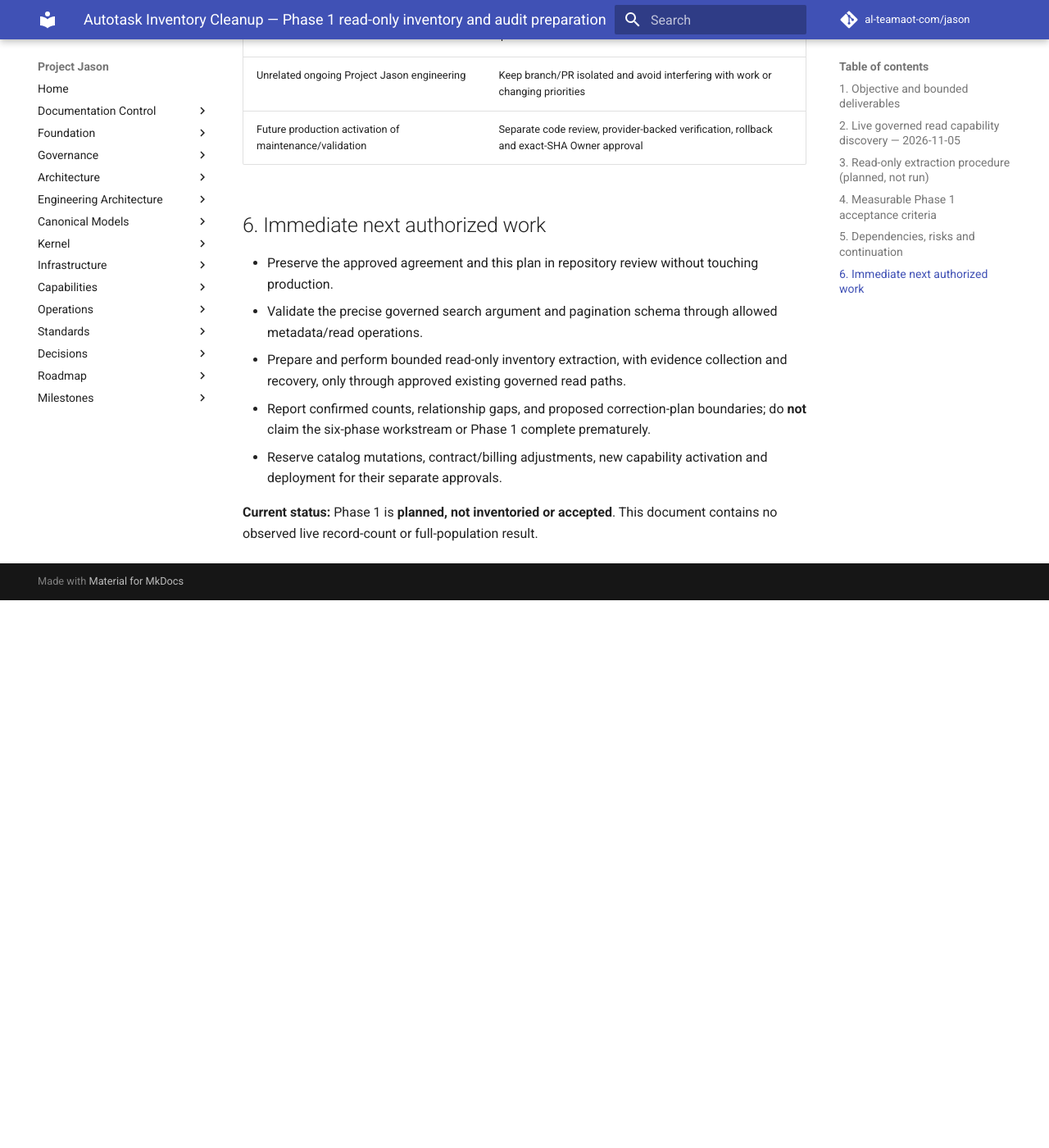
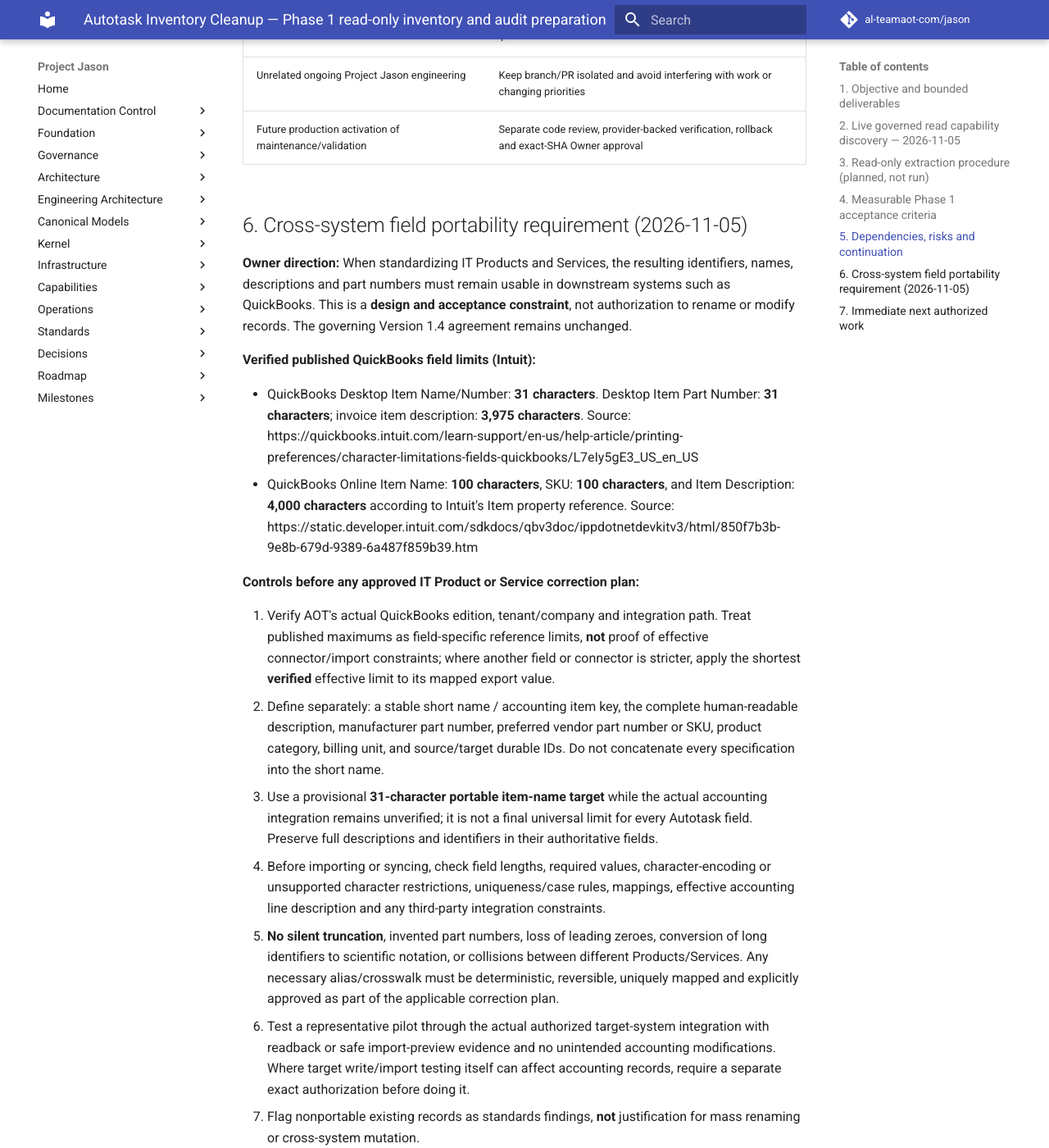
Before and after one commit to al-teamaot-com/jason, an MkDocs documentation site: the page built from docs/operations/Autotask-Catalog-Phase-1-Read-Only-Inventory-Plan.md, in a window 1280 px wide and 1400 px high, scrolled down 4434 px. Shown: the whole window at 82% size. Built offline with MkDocs 1.6.1 and Material for MkDocs 9.7.7, drawn with Linux system fonts in a browser that asks for light colours; comment, search, counter and statistics services are not loaded; before the commit the page ends 5166 px from its top, so only the background shows below that; some of the changed text lies outside the part shown.

Commit message:
docs: capture Owner cross-system QuickBooks field-portability constraint

```diff
--- a/docs/operations/Autotask-Catalog-Phase-1-Read-Only-Inventory-Plan.md
+++ b/docs/operations/Autotask-Catalog-Phase-1-Read-Only-Inventory-Plan.md
@@ -74,7 +74,28 @@
 | Unrelated ongoing Project Jason engineering | Keep branch/PR isolated and avoid interfering with work or changing priorities |
 | Future production activation of maintenance/validation | Separate code review, provider-backed verification, rollback and exact-SHA Owner approval |
 
-## 6. Immediate next authorized work
+## 6. Cross-system field portability requirement (2026-11-05)
+
+**Owner direction:** When standardizing IT Products and Services, the resulting identifiers, names, descriptions and part numbers must remain usable in downstream systems such as QuickBooks. This is a **design and acceptance constraint**, not authorization to rename or modify records. The governing Version 1.4 agreement remains unchanged.
+
+**Verified published QuickBooks field limits (Intuit):**
+
+- QuickBooks Desktop Item Name/Number: **31 characters**. Desktop Item Part Number: **31 characters**; invoice item description: **3,975 characters**. Source: https://quickbooks.intuit.com/learn-support/en-us/help-article/printing-preferences/character-limitations-fields-quickbooks/L7eIy5gE3_US_en_US
+- QuickBooks Online Item Name: **100 characters**, SKU: **100 characters**, and Item Description: **4,000 characters** according to Intuit's Item property reference. Source: https://static.developer.intuit.com/sdkdocs/qbv3doc/ippdotnetdevkitv3/html/850f7b3b-9e8b-679d-9389-6a487f859b39.htm
+
+**Controls before any approved IT Product or Service correction plan:**
+
+1. Verify AOT's actual QuickBooks edition, tenant/company and integration path. Treat published maximums as field-specific reference limits, **not** proof of effective connector/import constraints; where another field or connector is stricter, apply the shortest **verified** effective limit to its mapped export value.
+2. Define separately: a stable short name / accounting item key, the complete human-readable description, manufacturer part number, preferred vendor part number or SKU, product category, billing unit, and source/target durable IDs. Do not concatenate every specification into the short name.
+3. Use a provisional **31-character portable item-name target** while the actual accounting integration remains unverified; it is not a final universal limit for every Autotask field. Preserve full descriptions and identifiers in their authoritative fields.
+4. Before importing or syncing, check field lengths, required values, character-encoding or unsupported character restrictions, uniqueness/case rules, mappings, effective accounting line description and any third-party integration constraints.
+5. **No silent truncation**, invented part numbers, loss of leading zeroes, conversion of long identifiers to scientific notation, or collisions between different Products/Services. Any necessary alias/crosswalk must be deterministic, reversible, uniquely mapped and explicitly approved as part of the applicable correction plan.
+6. Test a representative pilot through the actual authorized target-system integration with readback or safe import-preview evidence and no unintended accounting modifications. Where target write/import testing itself can affect accounting records, require a separate exact authorization before doing it.
+7. Flag nonportable existing records as standards findings, **not** justification for mass renaming or cross-system mutation.
+
+**Acceptance gate:** No proposed Product/Service naming standard is considered production-ready until the relevant mapped fields have verified target-system limits and a passing functional mapping test, or the unverified integration is disclosed as a blocking exception for the affected sync.
+
+## 7. Immediate next authorized work
 
 - Preserve the approved agreement and this plan in repository review without touching production.
 - Validate the precise governed search argument and pagination schema through allowed metadata/read operations.
```
